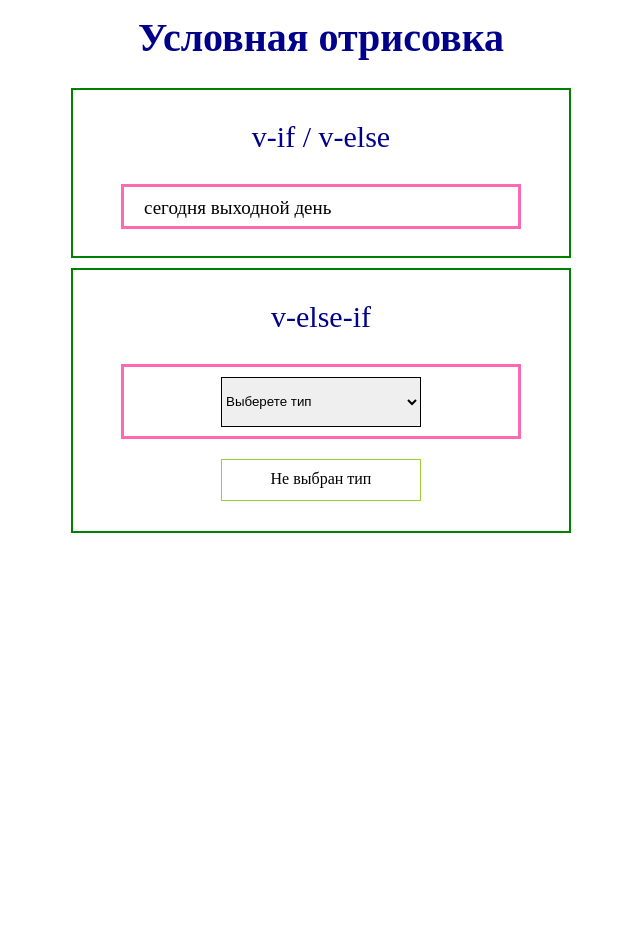
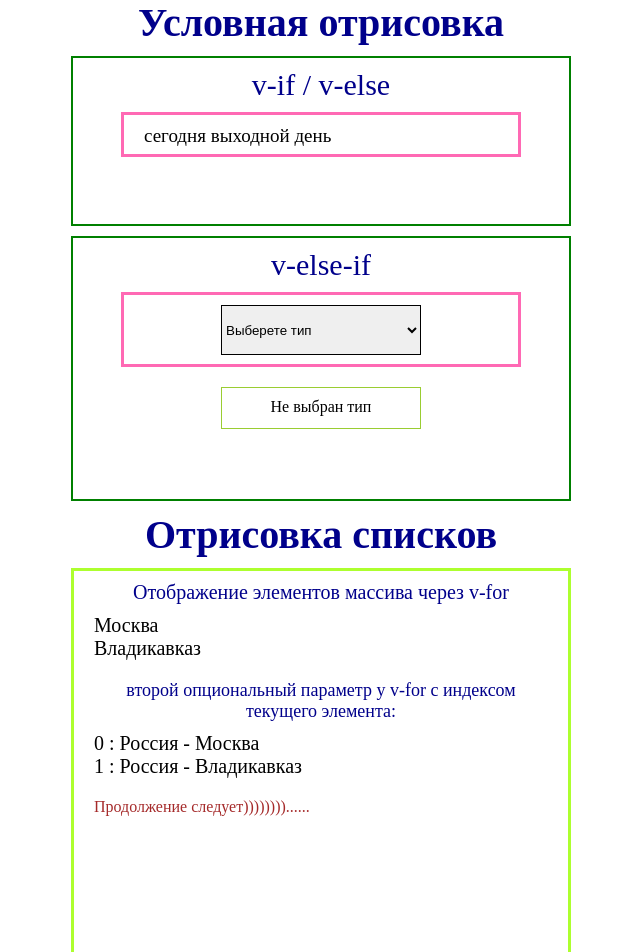
Before and after one commit to innamagkeeva/vue_components, a Vue app: page / in a window 1280 px wide. Shown: the part 1080-2032 px from the top of the page, without its empty margins (319-959 px from the left). Before the commit the page ends 1623 px from the top, so only its background shows below. Built offline with nearby package versions, Linux system fonts and the light colour scheme; the HTML template or start-up script is replaced by a standard one.

Commit message:
Отрисовка списков

```diff
--- a/src/App.vue
+++ b/src/App.vue
@@ -4,19 +4,41 @@ import BasicsOfReactivity from '@/components/BasicsOfReactivity.vue'
 import ComputedProperties from '@/components/ComputedProperties.vue'
 import ClassesAndStyles from '@/components/ClassesAndStyles.vue'
 import ConditionalRendering from '@/components/ConditionalRendering.vue'
+import RenderingLists from '@/components/RenderingLists.vue'
 </script>
 
 <template>
   <div>
-    <TemplateSyntax></TemplateSyntax>
-    <BasicsOfReactivity></BasicsOfReactivity>
-    <ComputedProperties></ComputedProperties>
-    <ClassesAndStyles></ClassesAndStyles>
-    <ConditionalRendering></ConditionalRendering>
+    <TemplateSyntax />
+    <BasicsOfReactivity />
+    <ComputedProperties />
+    <ClassesAndStyles />
+    <ConditionalRendering />
+    <RenderingLists />
   </div>
 </template>
 <style>
-* {
+html {
   box-sizing: border-box;
 }
+
+*,
+*::before,
+*::after {
+  box-sizing: inherit;
+}
+
+body,
+h1,
+h2,
+p,
+ul,
+li {
+  margin: 0;
+}
+
+ul {
+  list-style: none;
+  padding: 0;
+}
 </style>
--- a/src/components/ConditionalRendering.vue
+++ b/src/components/ConditionalRendering.vue
@@ -82,6 +82,7 @@ const type = ref('') //Это же не нужно типизировать? п
   text-align: center;
   color: darkblue;
   font-size: 40px;
+  margin-bottom: 10px;
 }
 
 .selectClass {
@@ -115,5 +116,6 @@ const type = ref('') //Это же не нужно типизировать? п
   border: 2px solid green;
   margin: 0 auto;
   margin-bottom: 10px;
+  padding: 10px 20px;
 }
 </style>
--- /dev/null
+++ b/src/components/RenderingLists.vue
@@ -0,0 +1,69 @@
+<script setup lang="ts">
+import { ref } from 'vue'
+interface City {
+  city: string
+}
+
+const title = ref<string>('Отрисовка списков')
+const cities = ref<City[]>([{ city: 'Москва' }, { city: 'Владикавказ' }])
+const country = ref<string>('Россия')
+</script>
+
+<template>
+  <h1 class="title">{{ title }}</h1>
+  <div class="circuit">
+    <p
+      class="title"
+      style="font-size: 20px"
+    >
+      Отображение элементов массива через v-for
+    </p>
+    <ul>
+      <li
+        v-for="city in cities"
+        :key="city.city"
+      >
+        {{ city.city }}
+      </li>
+    </ul>
+    <p
+      class="title"
+      style="font-size: 18px"
+    >
+      второй опциональный параметр у v-for с индексом текущего элемента:
+    </p>
+    <ul>
+      <li
+        v-for="(city, index) in cities"
+        :key="city.city"
+      >
+        {{ index }} : {{ country }} - {{ city.city }}
+      </li>
+    </ul>
+
+    <p style="color: brown">Продолжение следует))))))))......</p>
+  </div>
+</template>
+
+<style scoped>
+ul {
+  margin-bottom: 20px;
+  font-size: 20px;
+}
+
+.title {
+  text-align: center;
+  color: darkblue;
+  font-size: 40px;
+  margin-bottom: 10px;
+}
+
+.circuit {
+  width: 500px;
+  height: 400px;
+  margin: 0 auto;
+  margin-bottom: 10px;
+  border: 3px solid greenyellow;
+  padding: 10px 20px;
+}
+</style>
```
